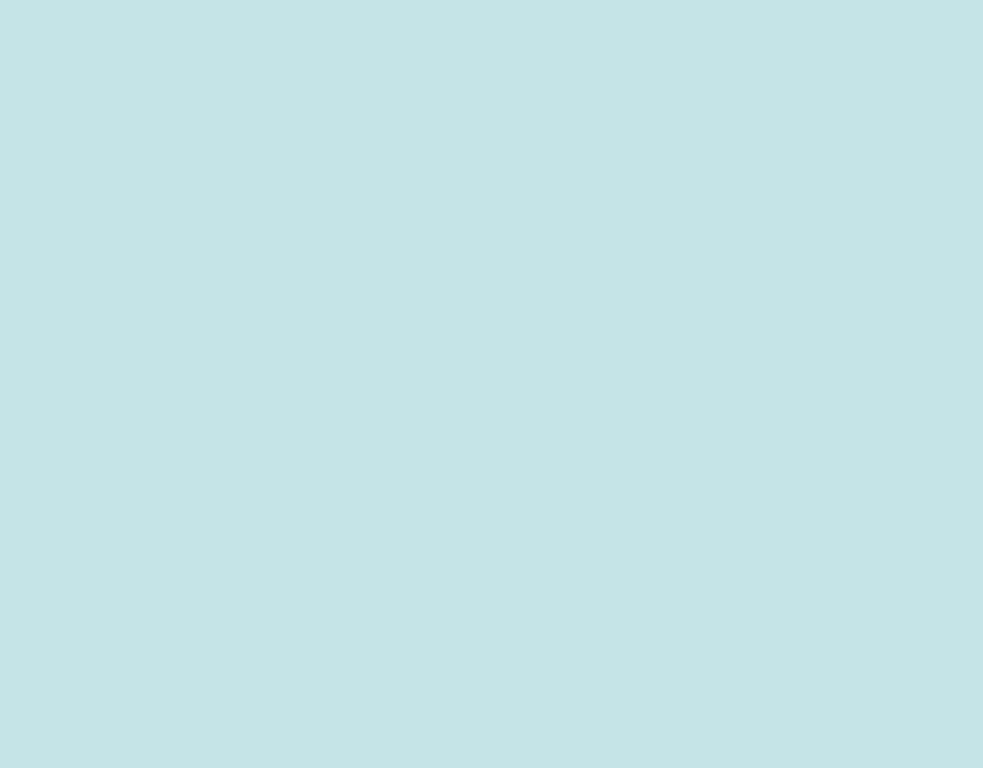
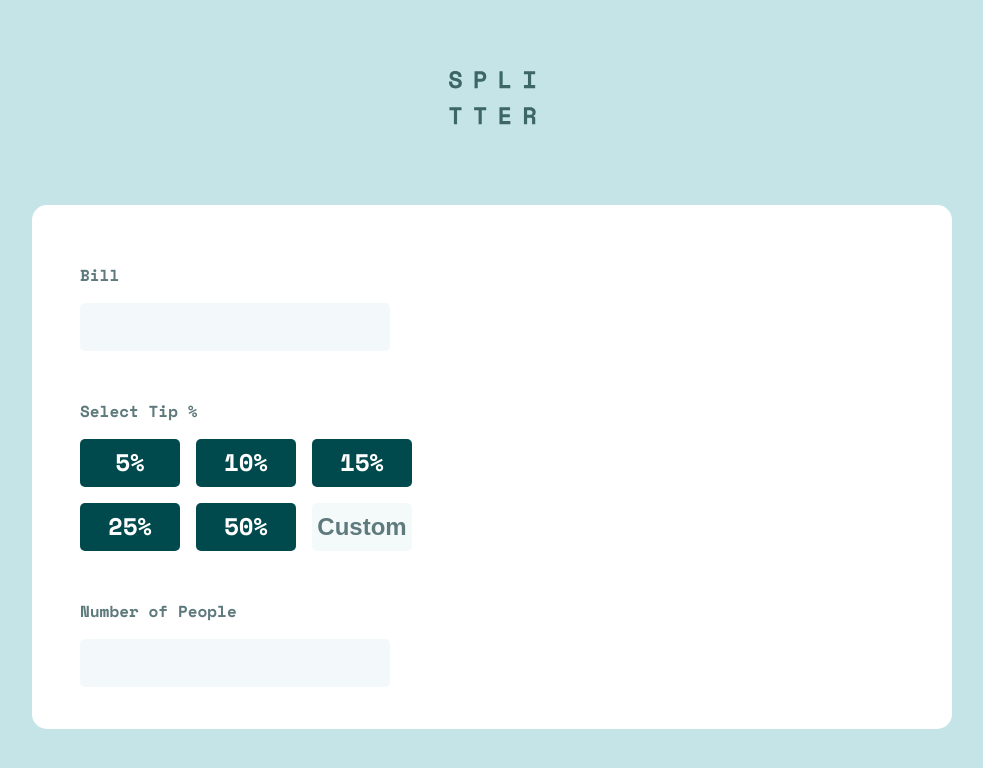
Before and after one commit to jlcesarr/tip-calculator, a React app: page / in a window 1280 px wide. Shown: the top 768 px of the page, without its empty margins (148-1131 px from the left). Built offline with nearby package versions, Linux system fonts and the light colour scheme.

Commit message:
feat(react): added calculator component and ui styles

```diff
--- /dev/null
+++ b/src/components/Calculator/CalculatorInput/index.js
@@ -0,0 +1,25 @@
+import React from "react";
+import { Container, Label, Input, Percentages, Tip, TipInput } from "./styles";
+
+export default class CalculatorInput extends React.Component {
+  render() {
+    return (
+      <Container>
+        <Label>Bill</Label>
+        <Input />
+        <Label mt={"48px"}>Select Tip %</Label>
+        <Percentages>
+          <Tip>5%</Tip>
+          <Tip>10%</Tip>
+          <Tip>15%</Tip>
+          <Tip>25%</Tip>
+          <Tip>50%</Tip>
+          <TipInput as="input" placeholder="Custom"></TipInput>
+        </Percentages>
+
+        <Label mt={"48px"}>Number of People</Label>
+        <Input />
+      </Container>
+    );
+  }
+}
--- /dev/null
+++ b/src/components/Calculator/CalculatorInput/styles.js
@@ -0,0 +1,55 @@
+import styled, { css } from "styled-components";
+
+export const Container = styled.div``;
+
+export const Label = styled.label`
+  font-size: 16px;
+  color: ${({ theme }) => theme.grayish.darkCyan};
+  display: block;
+  margin-bottom: ${(props) => (props.mb ? props.mb : "16px")};
+  margin-top: ${(props) => (props.mt ? props.mt : "16px")};
+`;
+
+export const Input = styled.input`
+  font-size: ${({ theme }) => theme.input.fontSize};
+  border-radius: ${({ theme }) => theme.input.borderRadius};
+  border: none;
+  max-width: 379px;
+  height: 48px;
+  background-color: #f3f9fa;
+  text-align: right;
+  padding: 5px;
+  color: ${({ theme }) => theme.darkCyan};
+  font-weight: bold;
+  font-family: "Space Mono";
+`;
+
+export const Percentages = styled.div`
+  display: grid;
+  grid-template-columns: repeat(3, minmax(100px, 100px));
+  gap: 16px;
+  max-width: 379px;
+`;
+
+export const Tip = styled.div`
+  background-color: ${({ theme }) => theme.darkCyan};
+  height: 48px;
+  font-size: ${({ theme }) => theme.input.fontSize};
+  color: ${({ theme }) => theme.white};
+  border-radius: ${({ theme }) => theme.input.borderRadius};
+  text-align: center;
+  padding: 5px 0;
+  cursor: pointer;
+`;
+
+export const TipInput = styled(Tip)`
+  outline: none;
+  border: none;
+  background-color: ${({ theme }) => theme.grayish.veryLightCyan};
+
+  &,
+  ::placeholder {
+    color: ${({ theme }) => theme.grayish.darkCyan};
+    font-weight: bold;
+  }
+`;
--- /dev/null
+++ b/src/components/Calculator/index.js
@@ -0,0 +1,13 @@
+import React from "react";
+import { Container } from "./styles";
+import CalculatorInput from "./CalculatorInput";
+
+export default class Calculator extends React.Component {
+  render() {
+    return (
+      <Container>
+        <CalculatorInput></CalculatorInput>
+      </Container>
+    );
+  }
+}
--- /dev/null
+++ b/src/components/Calculator/styles.js
@@ -0,0 +1,12 @@
+import styled from "styled-components";
+
+export const Container = styled.div`
+  max-width: 920px;
+  background-color: ${({ theme }) => theme.white};
+  width: 100%;
+  min-height: 481px;
+  border-radius: ${({ theme }) => theme.borderRadius};
+  padding: 42px 48px;
+  display: flex;
+  column-gap: 48px;
+`;
--- a/src/components/Layout/index.js
+++ b/src/components/Layout/index.js
@@ -1,4 +1,7 @@
 import React from "react";
+import Calculator from "../Calculator";
+import { Container } from "./styles";
+import logo from "../../../images/logo.svg";
 
 export default class Layout extends React.Component {
   constructor() {
@@ -6,6 +9,11 @@ export default class Layout extends React.Component {
   }
 
   render() {
-    return <></>;
+    return (
+      <Container>
+        <img src={logo} alt="Logo" />
+        <Calculator />
+      </Container>
+    );
   }
 }
--- /dev/null
+++ b/src/components/Layout/styles.js
@@ -0,0 +1,13 @@
+import styled from "styled-components";
+
+export const Container = styled.div`
+  width: 100vw;
+  height: 100vh;
+  display: flex;
+  flex-direction: column;
+  justify-content: center;
+  align-items: center;
+  & > img {
+    margin-bottom: 80px;
+  }
+`;
```
